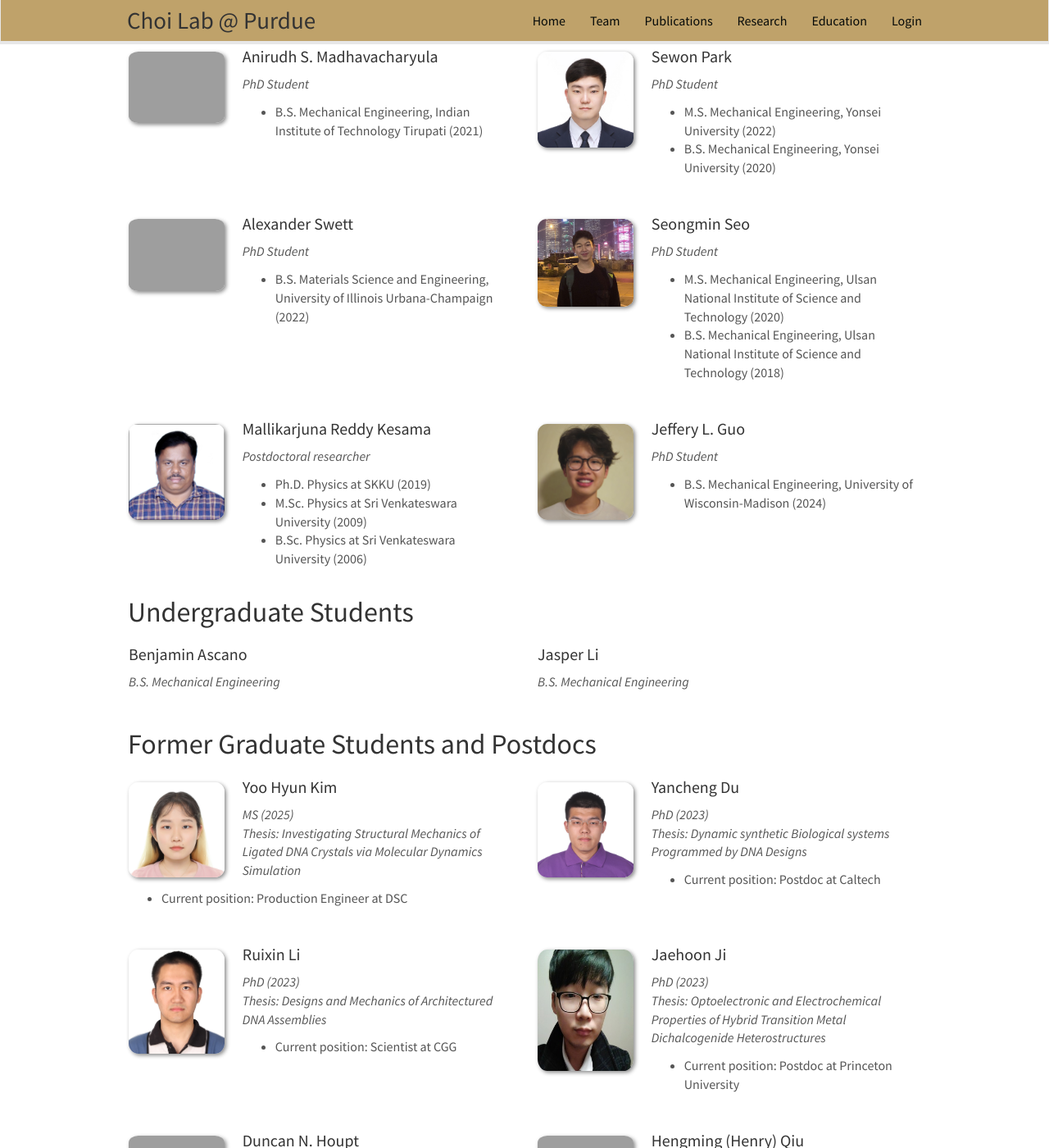
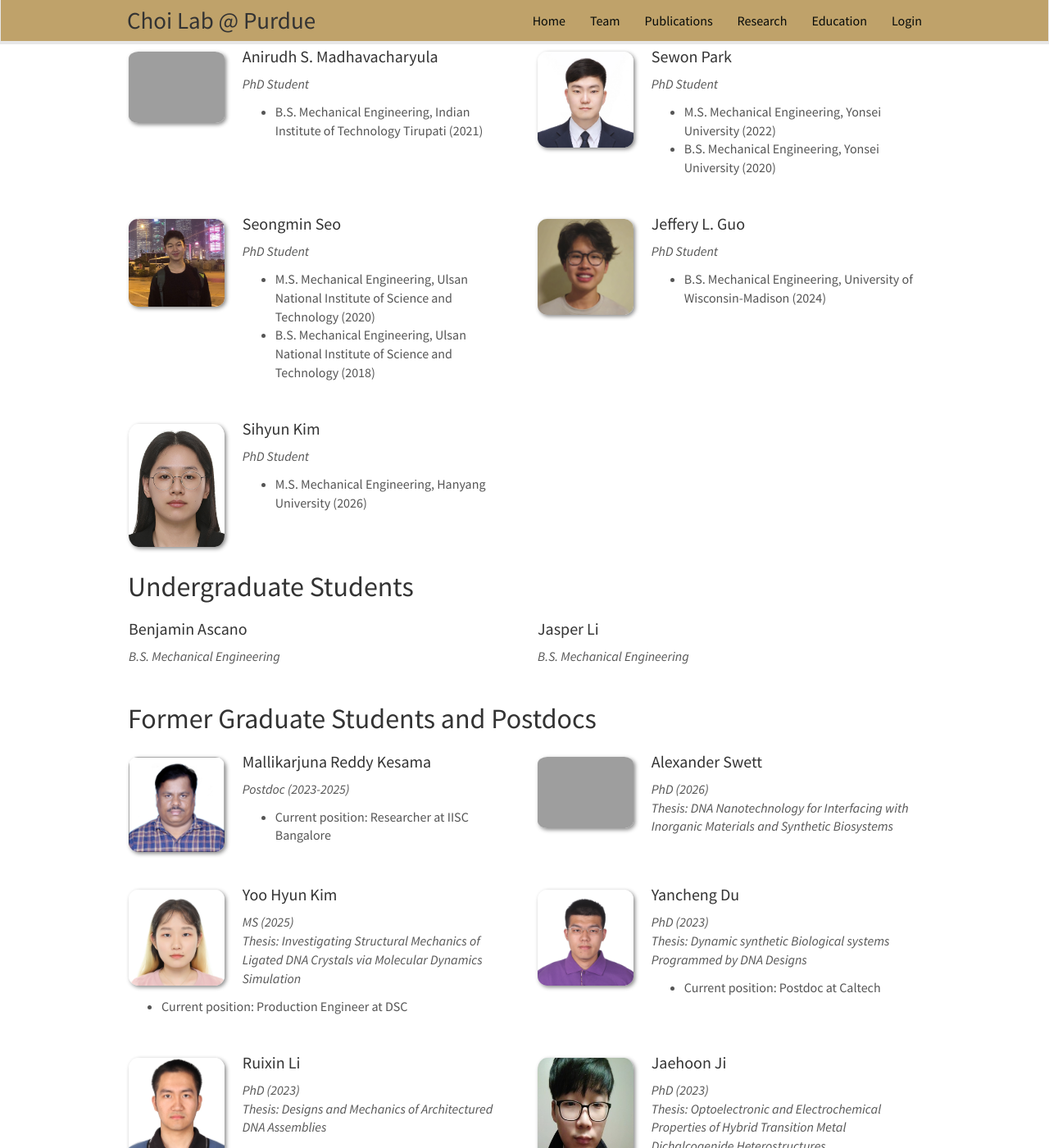
Before and after one commit to choidnalab/choidnalab.github.io, a Jekyll site: the page built from _pages/team.md, in a window 1280 px wide and 1400 px high, scrolled down 369 px. Shown: the whole window at 82% size. Built offline with Jekyll 4.4.1, drawn with Linux system fonts in a browser that asks for light colours; nearby versions of some CDN libraries.

Commit message:
Updating alumni Alex and Malli

```diff
--- a/_data/PhD_students.yml
+++ b/_data/PhD_students.yml
@@ -13,13 +13,6 @@
   education1: M.S. Mechanical Engineering, Yonsei University (2022)
   education2: B.S. Mechanical Engineering, Yonsei University (2020)
 
-- name: Alexander Swett
-  photo: alex.jpg
-  info: PhD Student
-  email:
-  number_educ: 1
-  education1: B.S. Materials Science and Engineering, University of Illinois Urbana-Champaign (2022)
-
 - name: Seongmin Seo
   photo: Seongmin.jpg
   info: PhD Student
@@ -28,18 +21,17 @@
   education1: M.S. Mechanical Engineering, Ulsan National Institute of Science and Technology (2020)
   education2: B.S. Mechanical Engineering, Ulsan National Institute of Science and Technology (2018)
 
-- name: Mallikarjuna Reddy Kesama
-  photo: Malli.JPG
-  info: Postdoctoral researcher
-  email:
-  number_educ: 3
-  education1: Ph.D. Physics at SKKU (2019)
-  education2: M.Sc. Physics at Sri Venkateswara University (2009)
-  education3: B.Sc. Physics at Sri Venkateswara University (2006)
-
 - name: Jeffery L. Guo
   photo: Jeffery.jpg
   info: PhD Student
   email:
   number_educ: 1
   education1: B.S. Mechanical Engineering, University of Wisconsin-Madison (2024)
+
+- name: Sihyun Kim
+  photo: SihyunKim.jpg
+  info: PhD Student
+  email:
+  number_educ: 1
+  education1: M.S. Mechanical Engineering, Hanyang University (2026)
+  education2: B.S. Mechanical Engineering, Hanyang University (ERICA Campus) (2024)
--- a/_data/alumni_members.yml
+++ b/_data/alumni_members.yml
@@ -1,3 +1,27 @@
+
+- name: Mallikarjuna Reddy Kesama
+  photo: Malli.JPG
+  info: Postdoc (2023-2025)
+  info2: ""
+  email:
+  duration:
+  number_educ: 1
+  education1: "Current position: Researcher at IISC Bangalore"
+  education2:
+  education3:
+  education4:
+
+- name: Alexander Swett
+  photo: alex.jpg
+  info: PhD (2026)
+  info2: "Thesis:  DNA Nanotechnology for Interfacing with Inorganic Materials and Synthetic Biosystems"
+  email:
+  duration:
+  number_educ: 0
+  education1: ""
+  education2:
+  education3:
+  education4:
 
 - name: Yoo Hyun Kim
   photo: YooHyun.jpg
```
Also changed, not shown: images/teampic/SihyunKim.jpg (added), images/teampic/aishwary.jpg (deleted).
